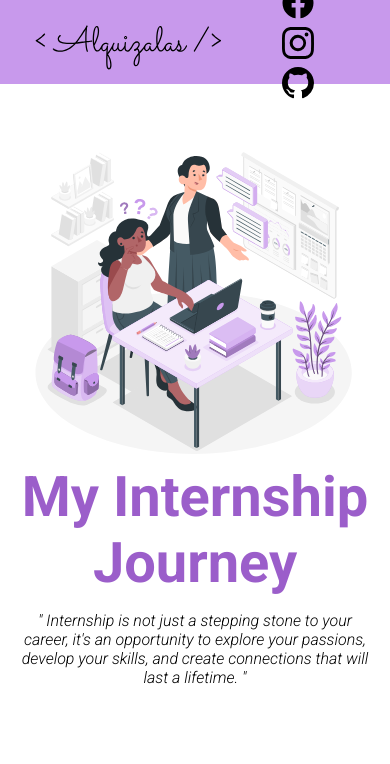
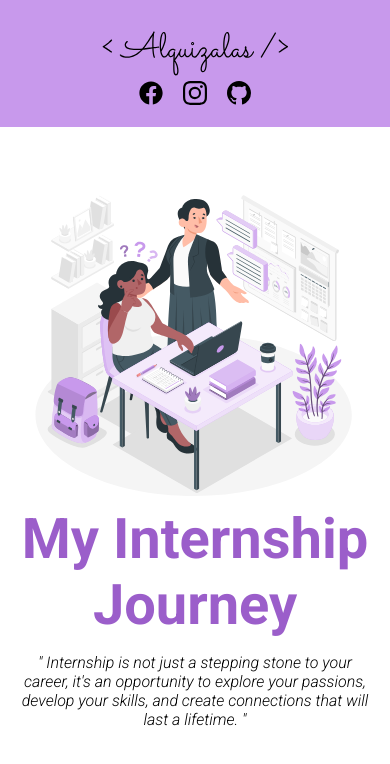
Before and after one commit to stolenfallen1/React_BlogV1_Static, a React (Vite) app: page / in a window 390 px wide. Shown: the top 764 px of the page. Built offline with nearby package versions, Linux system fonts and the light colour scheme.

Commit message:
Nav section media queries

```diff
--- a/src/styles/Nav.css
+++ b/src/styles/Nav.css
@@ -46,3 +46,23 @@
   color: #7a51da;
   transition: color 0.3s;
 }
+
+/* 600 screen size */
+@media screen and (max-width: 500px) {
+  .nav-container {
+    display: flex;
+    flex-direction: column;
+    justify-content: center;
+    align-items: center;
+    height: 15vh;
+  }
+
+  .nav-logo {
+    padding: 5px 0px;
+  }
+
+  .nav-icons {
+    font-size: 1.5rem;
+    padding: 0;
+  }
+}
```
